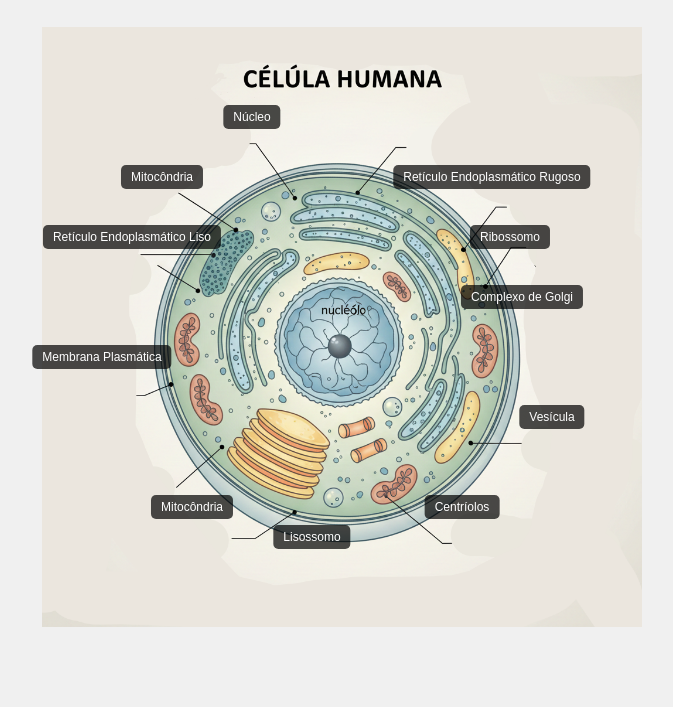
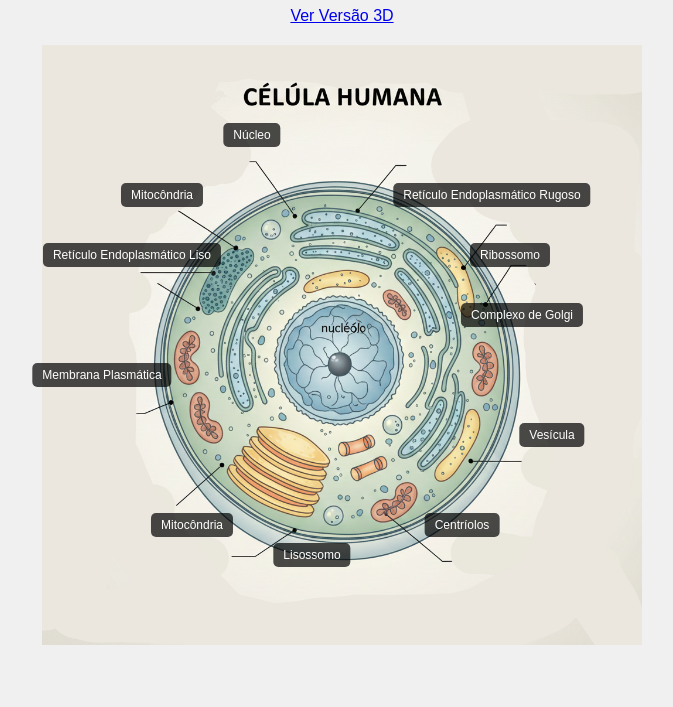
Before and after one commit to tel36214287-star/novos-projetos, a plain HTML site: page index.html in a window 1280 px wide. Shown: the part 93-800 px from the top of the page, without its empty margins (298-971 px from the left). Drawn offline with Linux system fonts and the light colour scheme.

Commit message:
Update index.html

```diff
--- a/index.html
+++ b/index.html
@@ -9,6 +9,7 @@
 <body>
 
     <h1>Célula Humana Interativa</h1>
+    <a href="cell_3d.html" class="link-3d">Ver Versão 3D</a>
 
     <div class="cell-container">
         <img src="img_cell.png" alt="Célula Humana" class="cell-image">
```
